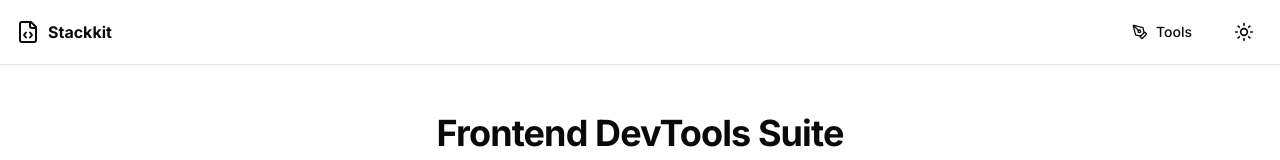
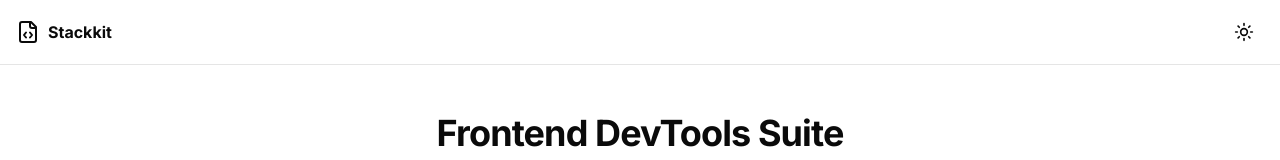
Before and after one commit to dj21-vicky21/Dev-tool-app, a Next.js app: page / in a window 1280 px wide. Shown: the top 160 px of the page. Built offline with nearby package versions, Linux system fonts and the light colour scheme.

Commit message:
hide tool button on home page

```diff
--- a/components/navigation.tsx
+++ b/components/navigation.tsx
@@ -1,52 +1,68 @@
-"use client"
+"use client";
 
-import * as React from "react"
-import Link from "next/link"
-import { Button } from "@/components/ui/button"
-import { Palette, KeyRound, Lock, FileCode, FileJson, FileSpreadsheet, Moon, Sun, PenToolIcon as ToolIcon } from "lucide-react"
-import { useTheme } from "next-themes"
+import * as React from "react";
+import Link from "next/link";
+import { Button } from "@/components/ui/button";
+import {
+  Palette,
+  KeyRound,
+  Lock,
+  FileCode,
+  FileJson,
+  FileSpreadsheet,
+  Moon,
+  Sun,
+  PenToolIcon as ToolIcon,
+} from "lucide-react";
+import { useTheme } from "next-themes";
 import {
   DropdownMenu,
   DropdownMenuContent,
   DropdownMenuItem,
   DropdownMenuTrigger,
-} from "@/components/ui/dropdown-menu"
+} from "@/components/ui/dropdown-menu";
+import { cn } from "@/lib/utils";
+import { usePathname } from "next/navigation";
 
 const tools = [
   {
     name: "Color Converter",
     href: "/tool/color-converter",
-    icon: Palette
+    icon: Palette,
   },
   {
     name: "JWT Decoder",
     href: "/tool/jwt-decoder",
-    icon: KeyRound
+    icon: KeyRound,
   },
   {
     name: "Password Generator",
     href: "/tool/password-generator",
-    icon: Lock
+    icon: Lock,
   },
   {
     name: "Encode/Decode",
     href: "/tool/encode-decode",
-    icon: FileCode
+    icon: FileCode,
   },
   {
     name: "JSON to CSV",
     href: "/tool/json-to-csv",
-    icon: FileJson
+    icon: FileJson,
   },
   {
     name: "CSV to JSON",
     href: "/tool/csv-to-json",
-    icon: FileSpreadsheet
-  }
-]
+    icon: FileSpreadsheet,
+  },
+];
 
 export function Navigation() {
-  const { theme, setTheme } = useTheme()
+  const { theme, setTheme } = useTheme();
+  const pathname = usePathname();
+
+  // Check if the current route is the homepage
+  const isHomePage = pathname === "/" ? true : false;
 
   return (
     <div className="border-b">
@@ -57,7 +73,8 @@ export function Navigation() {
             <span className="font-bold">Stackkit</span>
           </Link>
         </div>
-        <div className="ml-auto">
+        <div className="ml-auto flex">
+          <div className={cn(isHomePage ? "hidden" : "")}>
             <DropdownMenu>
               <DropdownMenuTrigger asChild>
                 <Button variant="ghost" className="flex items-center space-x-2">
@@ -68,7 +85,10 @@ export function Navigation() {
               <DropdownMenuContent align="start" className="w-[200px]">
                 {tools.map((tool) => (
                   <DropdownMenuItem key={tool.href} asChild>
-                  <Link href={tool.href} className="flex items-center space-x-2">
+                    <Link
+                      href={tool.href}
+                      className="flex items-center space-x-2"
+                    >
                       <tool.icon className="h-4 w-4" />
                       <span>{tool.name}</span>
                     </Link>
@@ -90,5 +110,6 @@ export function Navigation() {
           </div>
         </div>
       </div>
-  )
+    </div>
+  );
 }
```
Lines whose indentation alone changed are shown as unchanged.
